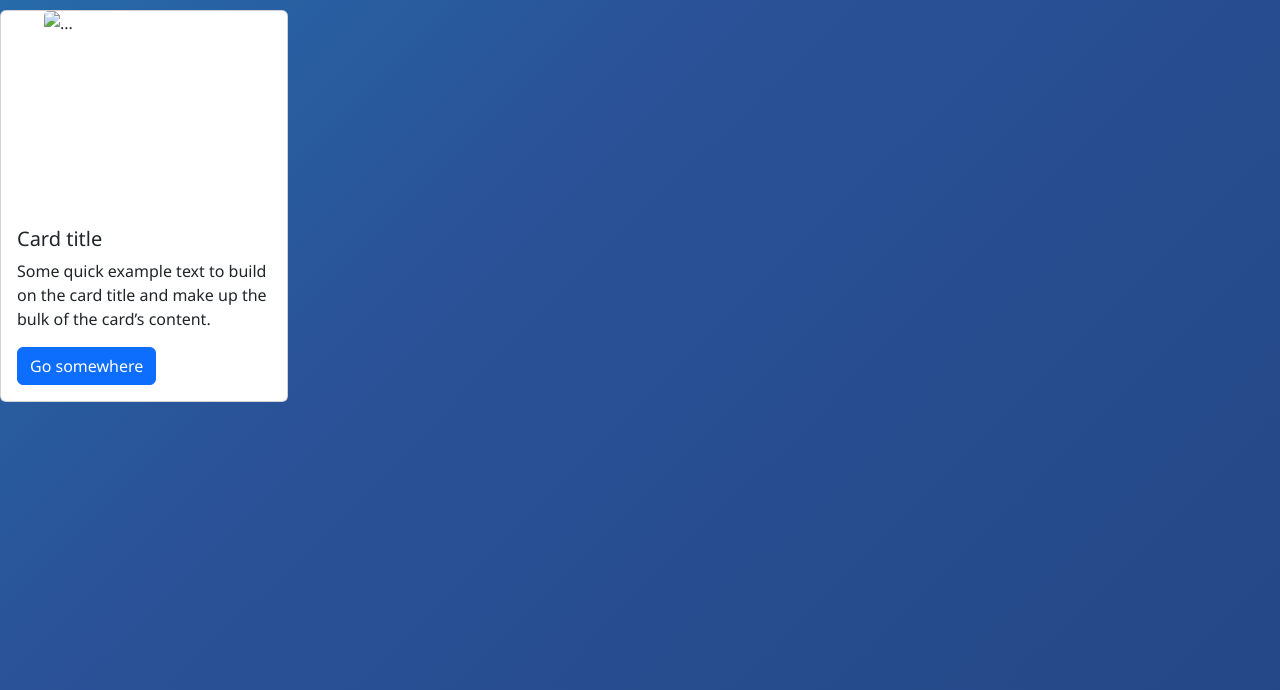
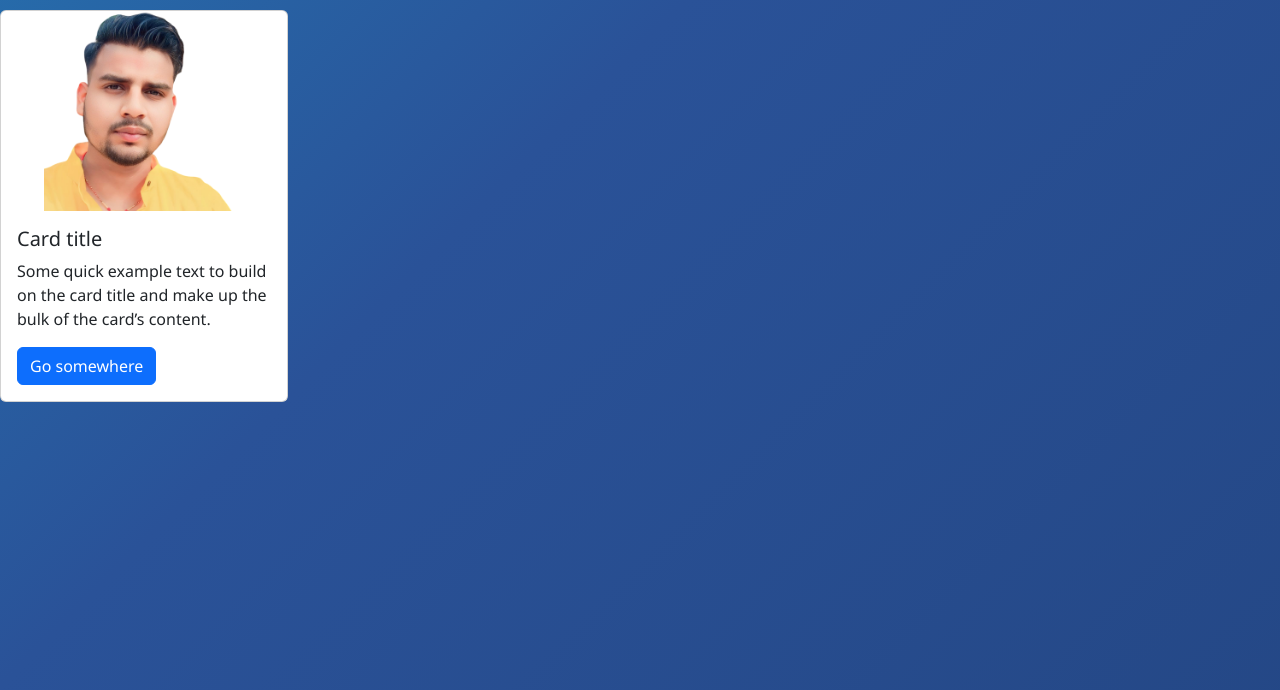
Before and after one commit to rshriwastav05/second-portfolio, a plain HTML site: page index.html in a window 1280 px wide. Shown: the part 110-800 px from the top of the page. Drawn offline with nearby package versions, Linux system fonts and the light colour scheme.

Commit message:
Update index.html

```diff
--- a/index.html
+++ b/index.html
@@ -92,7 +92,7 @@
 
 
 <div class="card" style="width: 18rem;">
-    <img src="Portfolio.png" class="card-img-top" alt="..." style="width: 200px; height: 200px; object-fit: cover; margin: 0 auto; display:flexbox;">
+    <img src="Images/Portfolio.png" class="card-img-top" alt="..." style="width: 200px; height: 200px; object-fit: cover; margin: 0 auto; display:flexbox;">
     <div class="card-body">
         <h5 class="card-title">Card title</h5>
         <p class="card-text">Some quick example text to build on the card title and make up the bulk of the card’s
```
